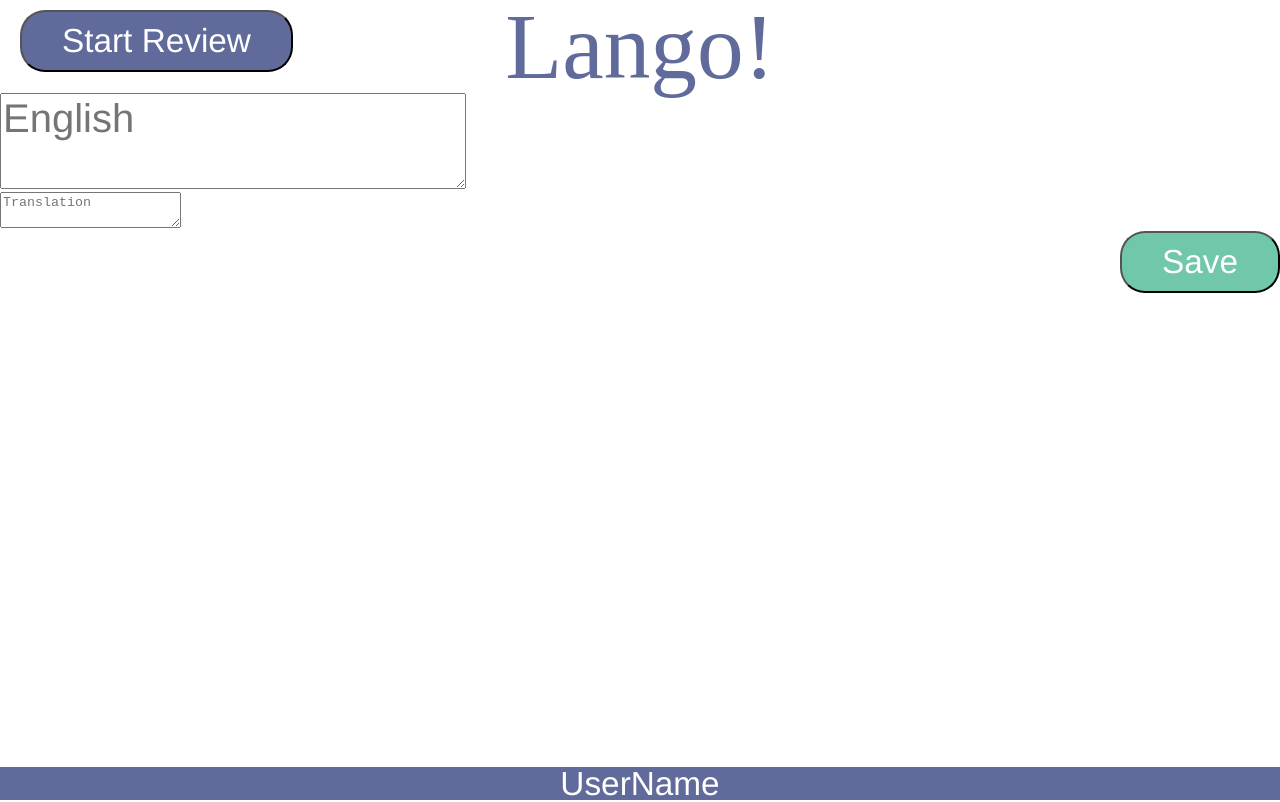
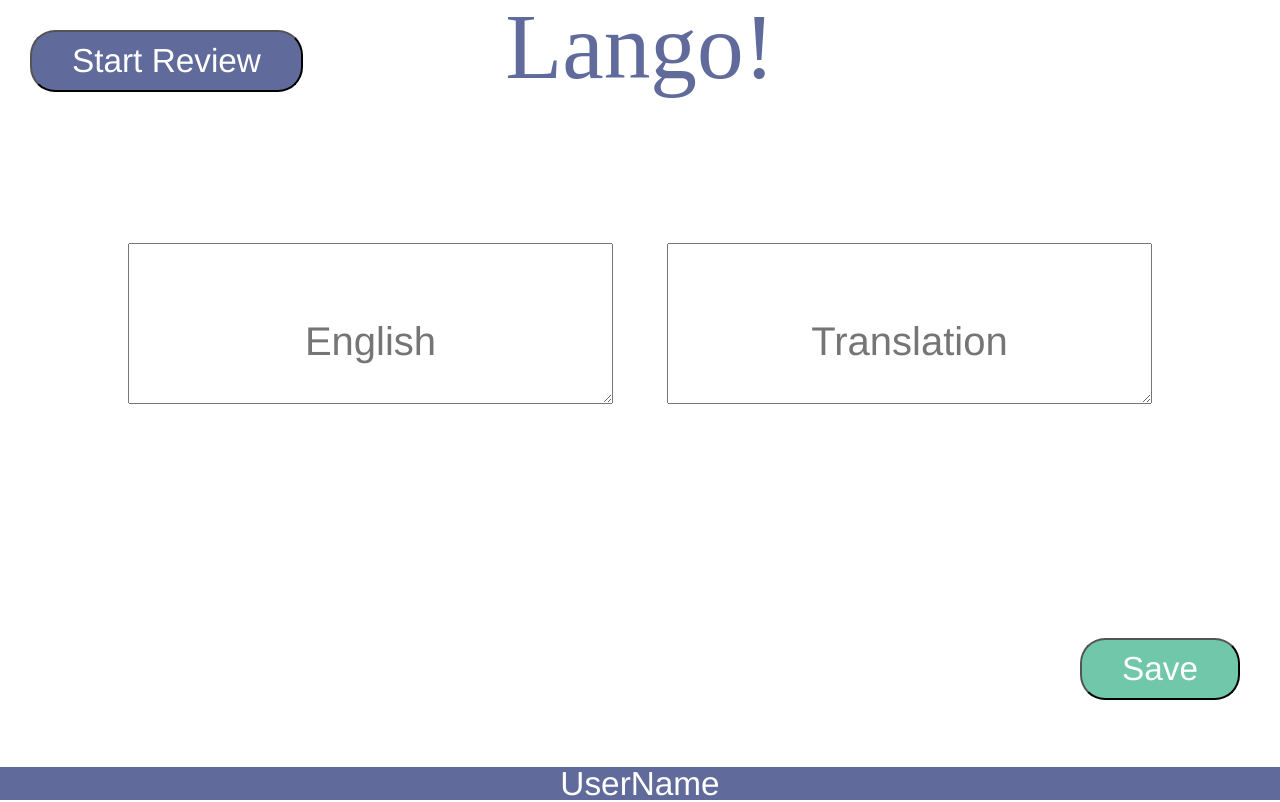
Before and after one commit to yiping-allison/flashcards, a website: page public/lango.html in a window 1280 px wide. Drawn offline with nearby package versions, Linux system fonts and the light colour scheme.

Commit message:
styling for lango - computer and partially tablet and mobile.

```diff
--- a/public/lango.css
+++ b/public/lango.css
@@ -7,6 +7,7 @@
 	font-family: Raleway Black;
 	font-size: 70pt;
 	color: #606B9B;
+	padding-bottom: 150px;
 }
 
 .footer{
@@ -32,14 +33,35 @@
 	padding-left: 40px;
 	padding-top: 10px;
 	padding-bottom: 10px;
-	float: right;
+	position: absolute;
+	bottom: 100px;
+	right: 40px;
+}
 
+textarea {
+	padding-right: 1%;
+	padding-left: 1%;
+	padding-top: 3%;
+	padding-bottom: 3%;
+}
+
+textarea::placeholder {
+	text-align: center;
+	padding-right: 40px;
+	padding-left: 40px;
+	padding-top: 40px;
+	padding-bottom: 40px;
 }
 
 #inputEng{
 	font-family: Helvetica;
 	font-size: 30pt;
+	float: left;
+	display: flex;
+}
 
+#inputBox {
+	margin-left: 10%;
 }
 
 #startReview{
@@ -54,12 +76,272 @@
 	padding-bottom: 10px;
 	float: left;
 	position:absolute;
-    top:10px;
-    left:20px;
+    top:30px;
+    left:30px;
     padding-right: 40px;
 	padding-left: 40px;
 	padding-top: 10px;
 	padding-bottom: 10px;
 }
 
+#translationBox {
+	font-family: Helvetica;
+	display: flex;
+	font-size: 30pt;
+	float: right;
+
 }
+
+#translateBox{
+	margin-right: 10%;
+}
+
+}
+
+
+
+
+
+
+
+
+
+
+
+
+
+
+
+
+
+
+
+
+
+
+
+/* Start tablet division */
+@media screen and (min-width: 800px) {
+
+.headerDiv{
+	text-align: center;
+	font-family: Raleway Black;
+	font-size: 30pt;
+	color: #606B9B;
+	padding-bottom: 150px;
+}
+
+.footer{
+	text-align: center;
+	font-size: 25pt;
+	color: white;
+	background-color: #606B9B;
+	font-family: Helvetica;
+	position:absolute;
+	bottom:0;
+	width:100%;
+
+}
+
+#saveBttn {
+	font-family: Helvetica;
+	font-size: 25pt;
+	align-items: right;
+	color: white;
+	background-color: #70C7A9;
+	border-radius: 25px;
+	padding-right: 40px;
+	padding-left: 40px;
+	padding-top: 10px;
+	padding-bottom: 10px;
+	position: absolute;
+	bottom: 100px;
+	right: 40px;
+}
+
+textarea {
+	padding-right: 1%;
+	padding-left: 1%;
+	padding-top: 3%;
+	padding-bottom: 3%;
+}
+
+textarea::placeholder {
+	text-align: center;
+	padding-right: 40px;
+	padding-left: 40px;
+	padding-top: 40px;
+	padding-bottom: 40px;
+}
+
+#inputEng{
+	font-family: Helvetica;
+	font-size: 30pt;
+	float: left;
+	display: flex;
+}
+
+#inputBox {
+	margin-left: 10%;
+}
+
+#startReview{
+	font-family: Helvetica;
+	font-size: 5pt;
+	color: white;
+	background-color: #606B9B;
+	border-radius: 25px;
+	padding-right: 40px;
+	padding-left: 40px;
+	padding-top: 10px;
+	padding-bottom: 10px;
+	float: left;
+	position:absolute;
+    top:30px;
+    left:30px;
+    padding-right: 40px;
+	padding-left: 40px;
+	padding-top: 10px;
+	padding-bottom: 10px;
+}
+
+#translationBox {
+	font-family: Helvetica;
+	display: flex;
+	font-size: 30pt;
+	float: right;
+
+}
+
+#translateBox{
+	margin-right: 10%;
+}
+
+}
+
+
+
+
+
+
+
+
+
+
+
+
+
+
+
+
+
+
+
+
+
+
+
+
+
+
+
+
+
+/*Mobile View*/
+@media screen and (min-width: 0px) {
+
+.headerDiv{
+	text-align: center;
+	font-family: Raleway Black;
+	font-size: 70pt;
+	color: #606B9B;
+	padding-bottom: 150px;
+}
+
+.footer{
+	text-align: center;
+	font-size: 25pt;
+	color: white;
+	background-color: #606B9B;
+	font-family: Helvetica;
+	position:absolute;
+	bottom:0;
+	width:100%;
+
+}
+
+#saveBttn {
+	font-family: Helvetica;
+	font-size: 25pt;
+	align-items: right;
+	color: white;
+	background-color: #70C7A9;
+	border-radius: 25px;
+	padding-right: 40px;
+	padding-left: 40px;
+	padding-top: 10px;
+	padding-bottom: 10px;
+	position: absolute;
+	bottom: 100px;
+	right: 40px;
+}
+
+textarea {
+	padding-right: 1%;
+	padding-left: 1%;
+	padding-top: 3%;
+	padding-bottom: 3%;
+}
+
+textarea::placeholder {
+	text-align: center;
+	padding-right: 40px;
+	padding-left: 40px;
+	padding-top: 40px;
+	padding-bottom: 40px;
+}
+
+#inputEng{
+	font-family: Helvetica;
+	font-size: 30pt;
+	float: left;
+	display: flex;
+}
+
+#inputBox {
+	margin-left: 10%;
+}
+
+#startReview{
+	font-family: Helvetica;
+	font-size: 25pt;
+	color: white;
+	background-color: #606B9B;
+	border-radius: 25px;
+	padding-right: 40px;
+	padding-left: 40px;
+	padding-top: 10px;
+	padding-bottom: 10px;
+	float: left;
+	position:absolute;
+    top:30px;
+    left:30px;
+    padding-right: 40px;
+	padding-left: 40px;
+	padding-top: 10px;
+	padding-bottom: 10px;
+}
+
+#translationBox {
+	font-family: Helvetica;
+	display: flex;
+	font-size: 30pt;
+	float: right;
+
+}
+
+#translateBox{
+	margin-right: 10%;
+}
+
+}
--- a/src/lango.jsx
+++ b/src/lango.jsx
@@ -75,7 +75,6 @@ class CreateCardMain extends React.Component {
 			<Card>
 				<div id="translateBox" placeholder="Translation">
 					<textarea id="translationBox" placeholder="Translation" value={this.state.korean} />
-					//<Txt phrase={this.state.korean} />
 				</div>
 			</Card>
 		</CardMain>
```
